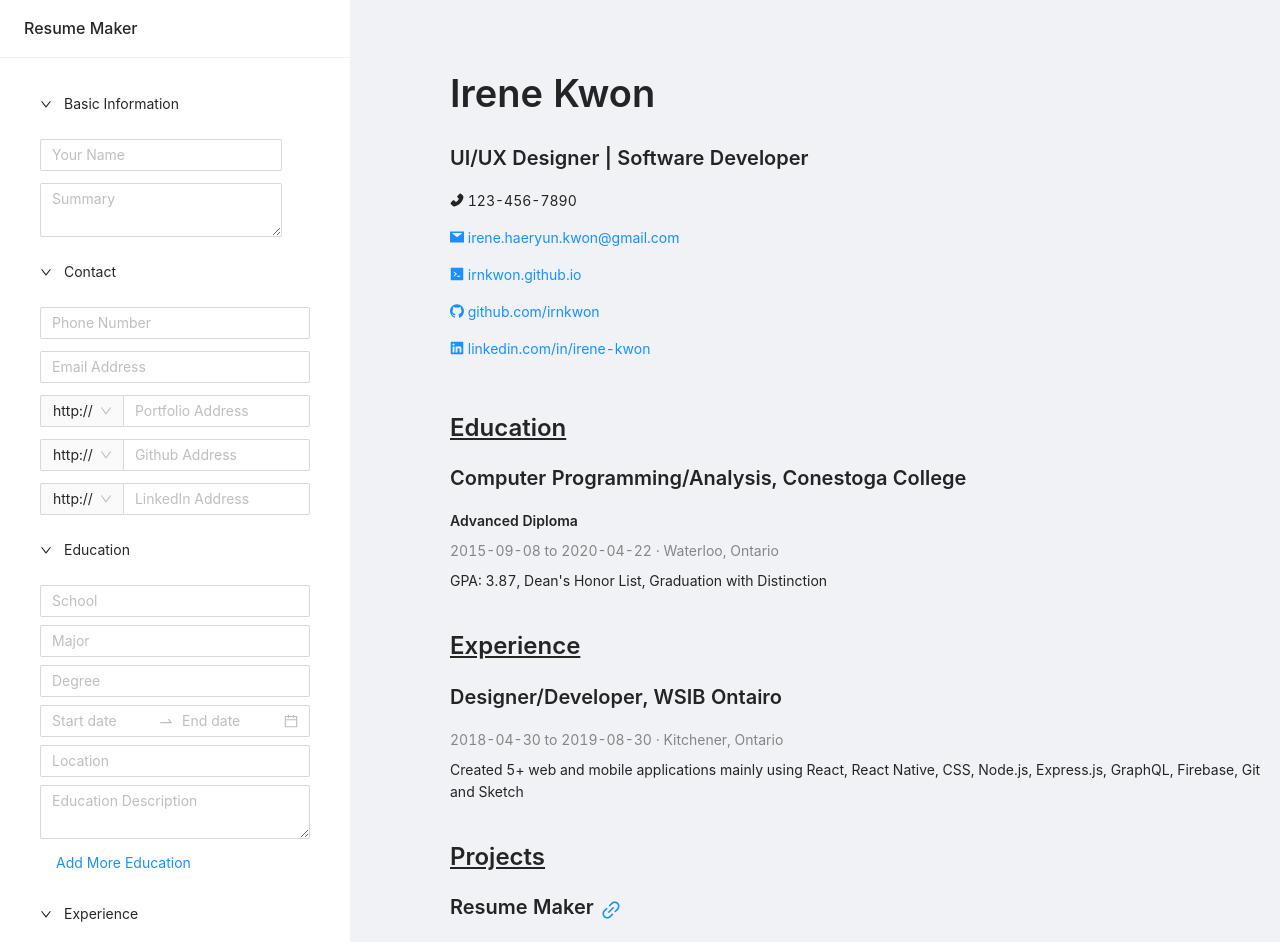
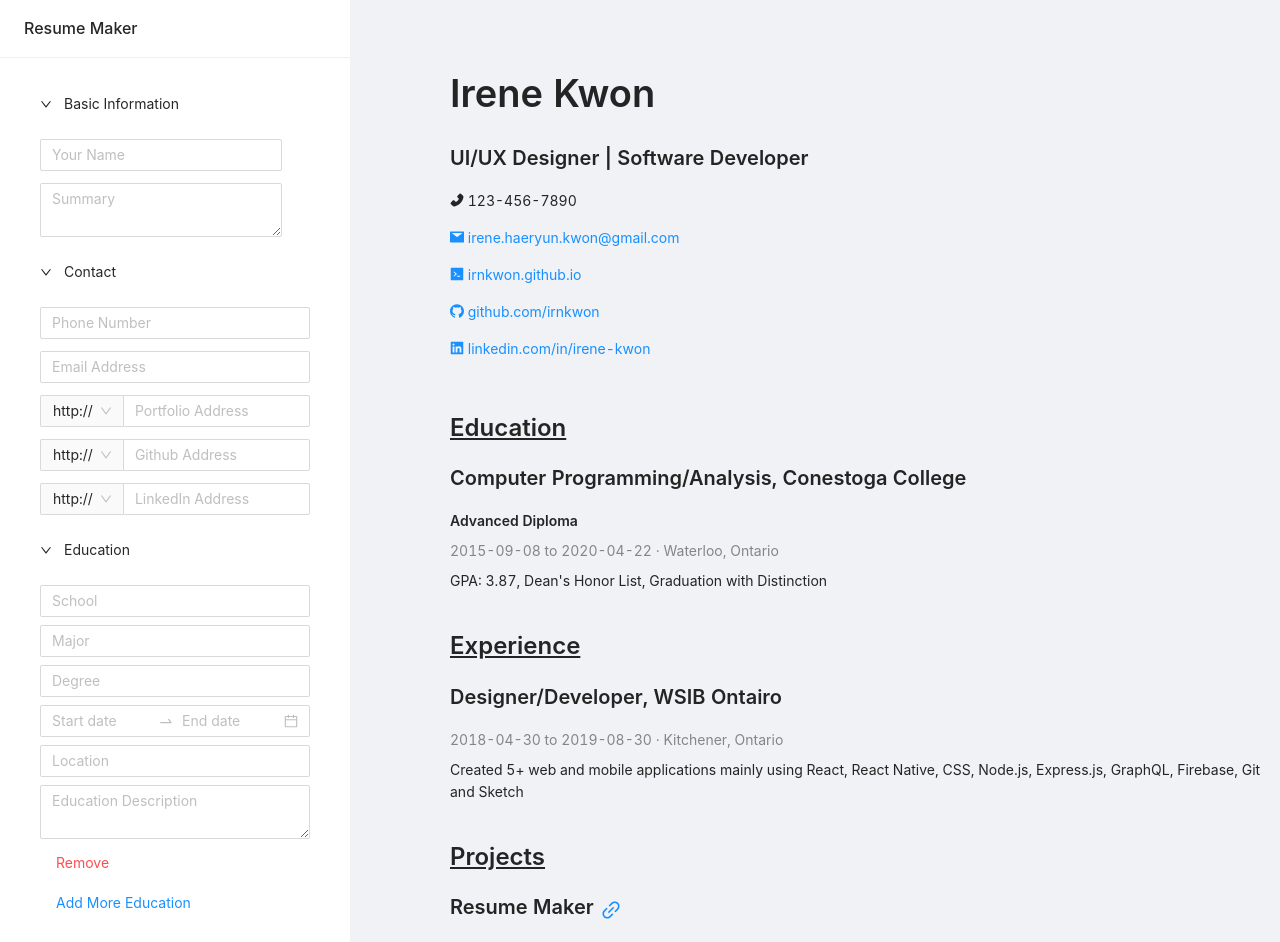
Before and after one commit to irnkwon/resume-maker, a React (Create React App) app: page / in a window 1280 px wide. Shown: the top 942 px of the page. Built offline with nearby package versions, Linux system fonts and the light colour scheme.

Commit message:
Add handleRemove function

```diff
--- a/src/App.js
+++ b/src/App.js
@@ -118,7 +118,7 @@ class App extends React.Component {
   addEducation = () => {
     this.setState(prevState => ({
       education: [...prevState.education, {
-        key: prevState.education[prevState.education.length - 1].key + 1,
+        key: prevState.education.length !== 0 ? prevState.education[prevState.education.length - 1].key + 1 : 0,
         schoolName: "",
         major: "",
         degree: "",
@@ -133,7 +133,7 @@ class App extends React.Component {
   addExperience = () => {
     this.setState(prevState => ({
       experience: [...prevState.experience, {
-        key: prevState.experience[prevState.experience.length - 1].key + 1,
+        key: prevState.experience.length !== 0 ? prevState.experience[prevState.experience.length - 1].key + 1 : 0,
         jobTitle: "",
         companyName: "",
         companyLocation: "",
@@ -147,11 +147,17 @@ class App extends React.Component {
   addProject = () => {
     this.setState(prevState => ({
       projects: [...prevState.projects, {
-        key: prevState.projects[prevState.projects.length - 1].key + 1,
+        key: prevState.projects.length !== 0 ? prevState.projects[prevState.projects.length - 1].key + 1 : 0,
         projectName: "",
         projectLink: "",
         projectDesc: ""
       }]
+    }));
+  }
+
+  handleRemove = (id, key) => {
+    this.setState((prevState) => ({
+      [id]: [...prevState[id].slice(0, key), ...prevState[id].slice(key + 1)]
     }));
   }
 
@@ -213,6 +219,7 @@ class App extends React.Component {
                             {i.key !== 0 ? <Divider /> : null}
                             <Education handleChange={this.handleChange}
                               handleDateChange={this.handleDateChange} eduKey={i.key} />
+                            <Button type="link" onClick={() => this.handleRemove("education", i.key)} danger>Remove</Button>
                           </React.Fragment>
                         ))}
                         <Button type="link" onClick={this.addEducation}>Add More Education</Button>
```
